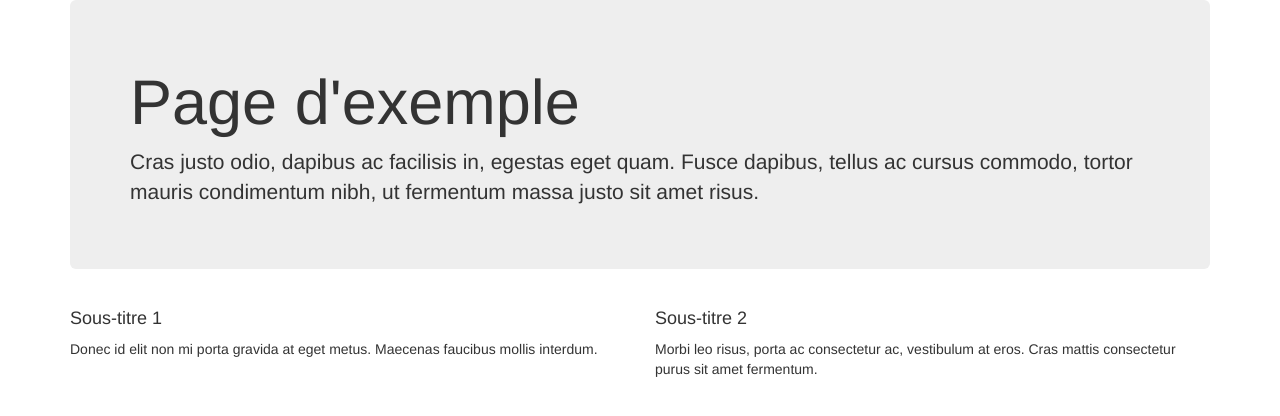
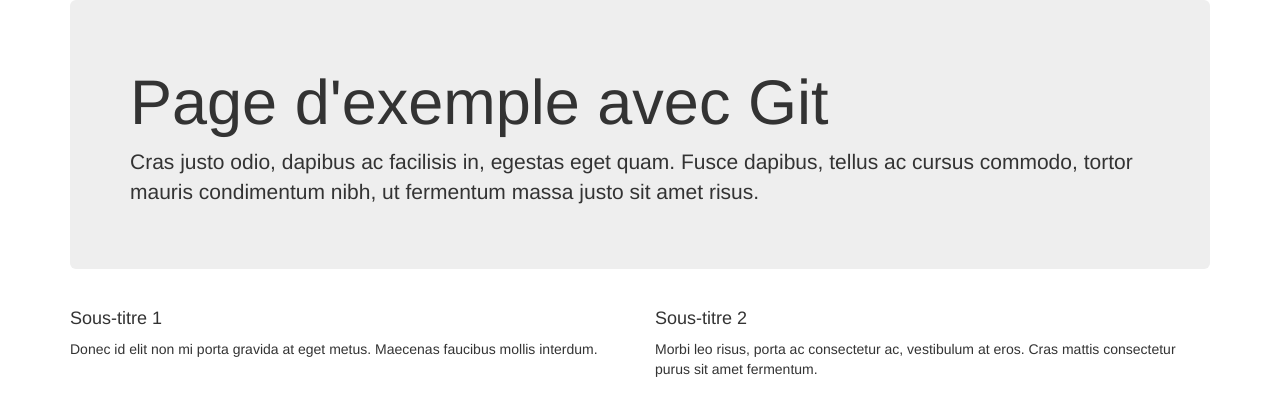
Before and after one commit to adrian410/td_git, a plain HTML site: page index.html in a window 1280 px wide. Drawn offline with nearby package versions, Linux system fonts and the light colour scheme.

Commit message:
Modification titre

```diff
--- a/index.html
+++ b/index.html
@@ -8,7 +8,7 @@
 <body>
 <div class="container">
 <div class="jumbotron">
-<h1>Page d'exemple</h1>
+<h1>Page d'exemple avec Git</h1>
 <p class="lead">Cras justo odio, dapibus ac facilisis in, egestas eget quam. Fusce dapibus, tellus ac
 cursus commodo, tortor mauris condimentum nibh, ut fermentum massa justo sit amet risus.</p>
 <p>
```
